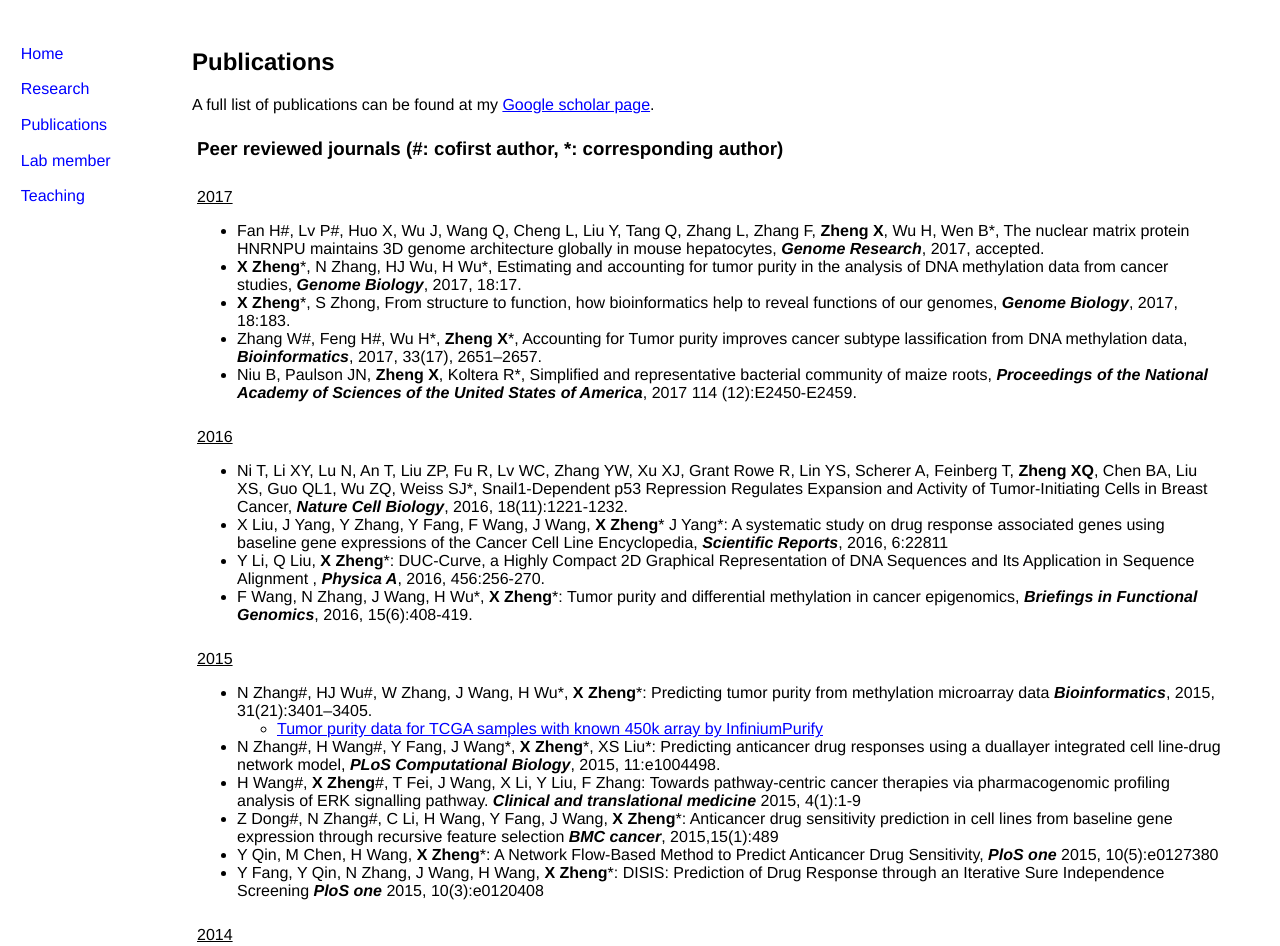
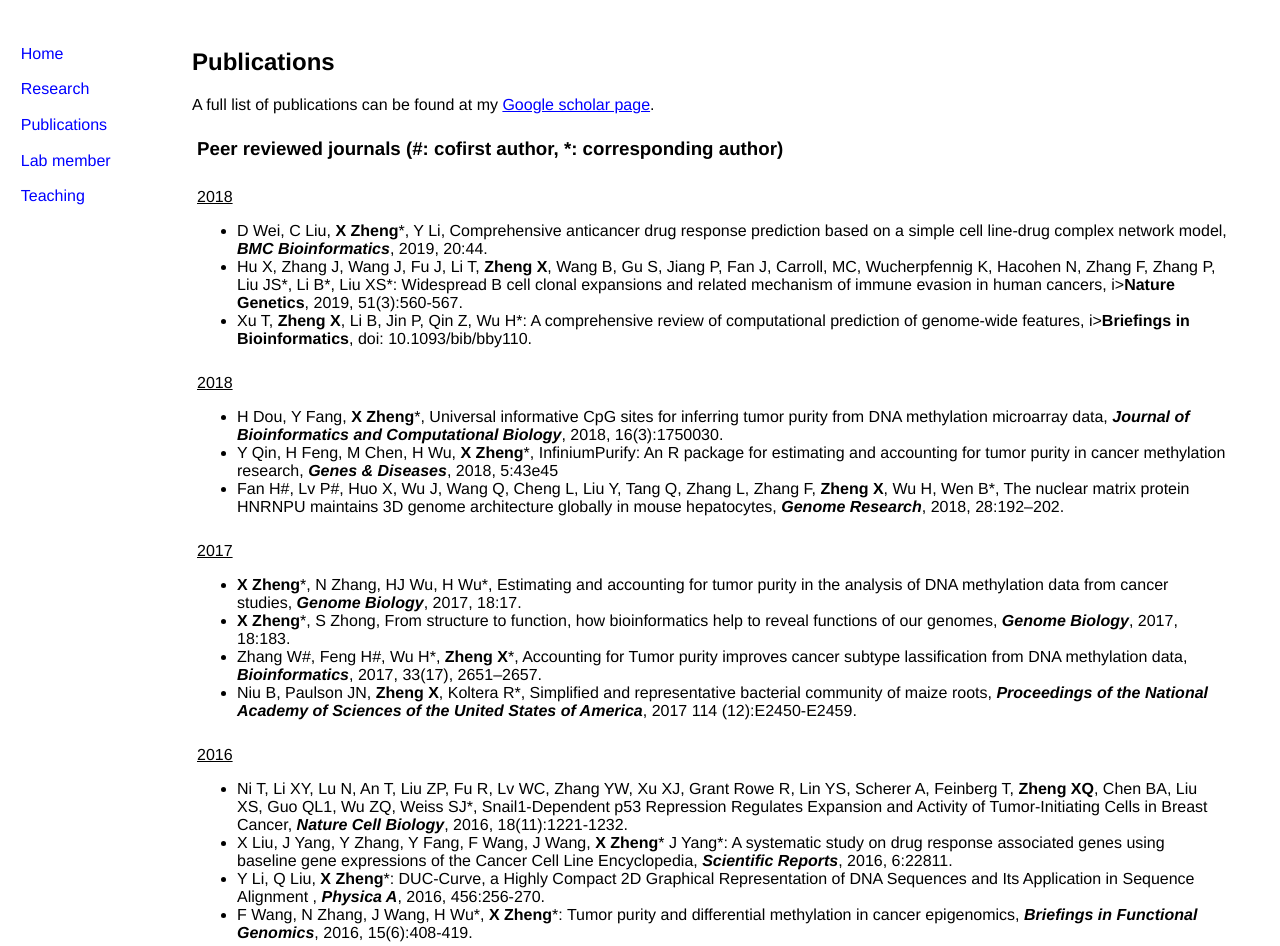
Before and after one commit to Xiaoqizheng/xiaoqizheng.github.io, a plain HTML site: page publications.html in a window 1280 px wide. Shown: the top 946 px of the page. Drawn offline with Linux system fonts and the light colour scheme.

Commit message:
update publications

```diff
--- a/publications.html
+++ b/publications.html
@@ -36,9 +36,21 @@ A full list of publications can be found at my
 
 <tr><td><h3>Peer reviewed journals (#: cofirst author, *: corresponding author)</h3></td></tr>
 
+<tr><td><u>2018</u>
+<ul>
+<li> D Wei, C Liu, <b>X Zheng</b>*, Y Li, Comprehensive anticancer drug response prediction based on a simple cell line-drug complex network model, <i><b> BMC Bioinformatics</b></i>, 2019, 20:44.
+<li> Hu X, Zhang J, Wang J, Fu J, Li T, <b>Zheng X</b>, Wang B, Gu S, Jiang P, Fan J, Carroll, MC, Wucherpfennig K, Hacohen N, Zhang F, Zhang P, Liu JS*, Li B*, Liu XS*:  Widespread B cell clonal expansions and related mechanism of immune evasion in human cancers, i><b>Nature Genetics</b></i>, 2019, 51(3):560-567.
+<li> Xu T, <b>Zheng X</b>, Li B, Jin P, Qin Z, Wu H*: A comprehensive review of computational prediction of genome-wide features, i><b>Briefings in Bioinformatics</b></i>, doi: 10.1093/bib/bby110.
+
+<tr><td><u>2018</u>
+<ul>
+<li> H Dou, Y Fang, <b>X Zheng</b>*, Universal informative CpG sites for inferring tumor purity from DNA methylation microarray data, <i><b>Journal of Bioinformatics and Computational Biology</b></i>, 2018, 16(3):1750030.
+<li> Y Qin, H Feng, M Chen, H Wu, <b>X Zheng</b>*, InfiniumPurify: An R package for estimating and accounting for tumor purity in cancer methylation research, <i><b>Genes & Diseases</b></i>, 2018, 5:43e45
+<li> Fan H#, Lv P#, Huo X, Wu J, Wang Q, Cheng L, Liu Y, Tang Q, Zhang L, Zhang F, <b>Zheng X</b>, Wu H, Wen B*, The nuclear matrix protein HNRNPU maintains 3D genome architecture globally in mouse hepatocytes, <i><b>Genome Research</b></i>, 2018, 28:192–202.
+
 <tr><td><u>2017</u>
 <ul>
-<li> Fan H#, Lv P#, Huo X, Wu J, Wang Q, Cheng L, Liu Y, Tang Q, Zhang L, Zhang F, <b>Zheng X</b>, Wu H, Wen B*, The nuclear matrix protein HNRNPU maintains 3D genome architecture globally in mouse hepatocytes, <i><b>Genome Research</b></i>, 2017, accepted.
+
 <li> <b>X Zheng</b>*, N Zhang, HJ Wu, H Wu*, Estimating and accounting for tumor purity in the analysis of DNA methylation data from cancer studies, <i><b>Genome Biology</b></i>, 2017, 18:17.
 <li> <b>X Zheng</b>*, S Zhong, From structure to function, how bioinformatics help to reveal functions of our genomes, <i><b>Genome Biology</b></i>, 2017, 18:183.
 <li> Zhang W#, Feng H#, Wu H*, <b>Zheng X</b>*, Accounting for Tumor purity improves cancer subtype lassification from DNA methylation data, <i><b>Bioinformatics</b></i>, 2017, 33(17), 2651–2657.
@@ -50,7 +62,7 @@ A full list of publications can be found at my
 
 <li> Ni T, Li XY, Lu N, An T, Liu ZP, Fu R, Lv WC, Zhang YW, Xu XJ, Grant Rowe R, Lin YS, Scherer A, Feinberg T, <b>Zheng XQ</b>, Chen BA, Liu XS, Guo QL1, Wu ZQ, Weiss SJ*, Snail1-Dependent p53 Repression Regulates Expansion and Activity of Tumor-Initiating Cells in Breast Cancer, <i><b>Nature Cell Biology</b></i>, 2016, 18(11):1221-1232.
 
-<li> X Liu, J Yang, Y Zhang, Y Fang, F Wang, J Wang, <b>X Zheng</b>* J Yang*: A systematic study on drug response associated genes using baseline gene expressions of the Cancer Cell Line Encyclopedia, <i><b>Scientific Reports</b></i>, 2016, 6:22811
+<li> X Liu, J Yang, Y Zhang, Y Fang, F Wang, J Wang, <b>X Zheng</b>* J Yang*: A systematic study on drug response associated genes using baseline gene expressions of the Cancer Cell Line Encyclopedia, <i><b>Scientific Reports</b></i>, 2016, 6:22811.
 
 <li> Y Li, Q Liu, <b>X Zheng</b>*: DUC-Curve, a Highly Compact 2D Graphical Representation of DNA Sequences and Its Application in Sequence Alignment
 , <i><b>Physica A</b></i>, 2016, 456:256-270.
@@ -69,16 +81,16 @@ A full list of publications can be found at my
 integrated cell line-drug network model, <i><b>PLoS Computational Biology</b></i>, 2015, 11:e1004498.
 
 <li>H Wang#, <b>X Zheng</b>#, T Fei, J Wang, X Li, Y Liu, F Zhang: Towards pathway-centric cancer therapies via pharmacogenomic profiling analysis of ERK signalling pathway.
-<i><b>Clinical and translational medicine</b></i> 2015, 4(1):1-9
+<i><b>Clinical and translational medicine</b></i> 2015, 4(1):1-9.
 
 <li> Z Dong#, N Zhang#, C Li, H Wang, Y Fang, J Wang, <b>X Zheng</b>*: Anticancer drug sensitivity prediction in cell lines from baseline gene expression through recursive feature selection
-<i><b>BMC cancer</b></i>, 2015,15(1):489
+<i><b>BMC cancer</b></i>, 2015,15(1):489.
 
 <li> Y Qin, M Chen, H Wang, <b>X Zheng</b>*: A Network Flow-Based Method to Predict Anticancer Drug Sensitivity,
-<i><b>PloS one</b></i> 2015, 10(5):e0127380
+<i><b>PloS one</b></i> 2015, 10(5):e0127380.
 
 <li> Y Fang, Y Qin, N Zhang, J Wang, H Wang, <b>X Zheng</b>*: DISIS: Prediction of Drug Response through an Iterative Sure Independence Screening
-<i><b>PloS one</b></i> 2015, 10(3):e0120408
+<i><b>PloS one</b></i> 2015, 10(3):e0120408.
 
 
 <tr><td><u>2014</u>
```
